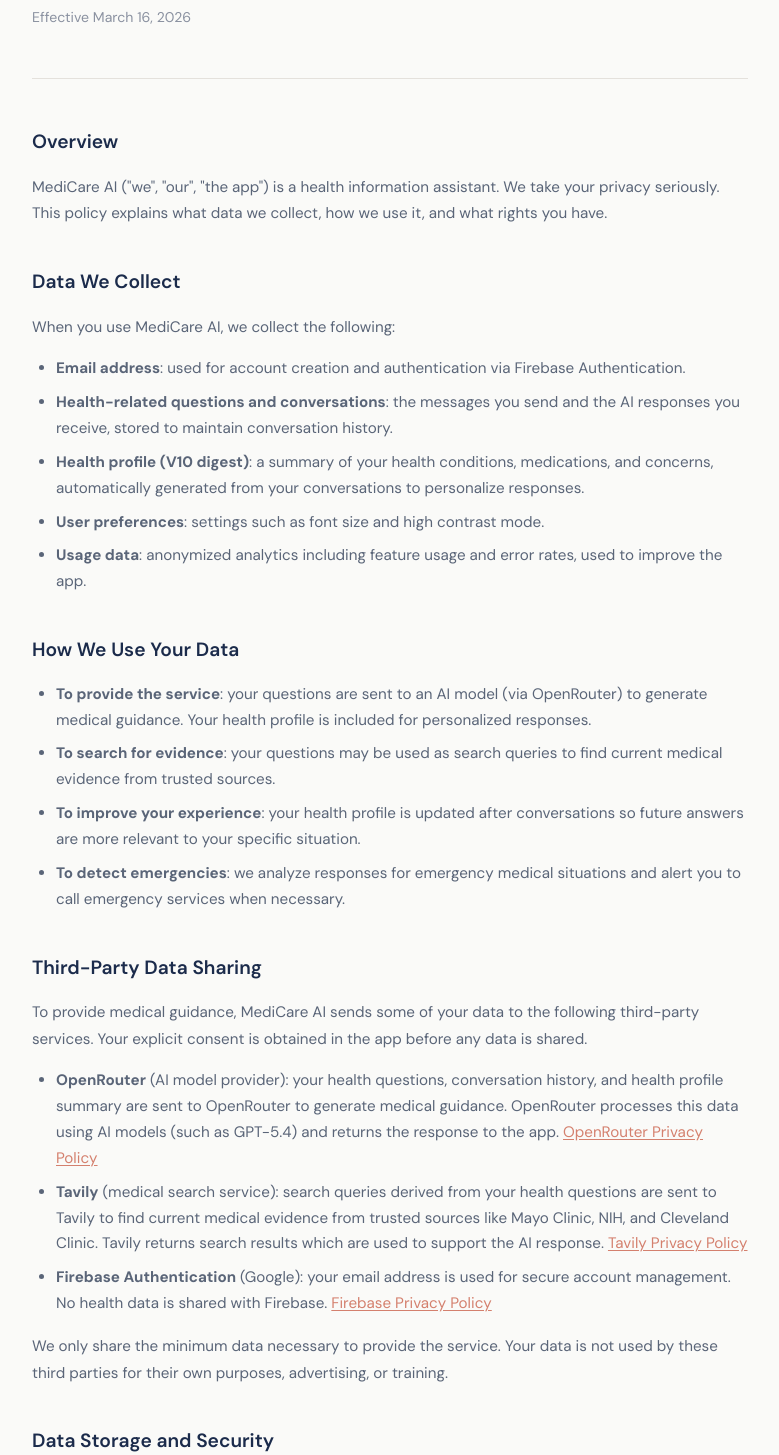
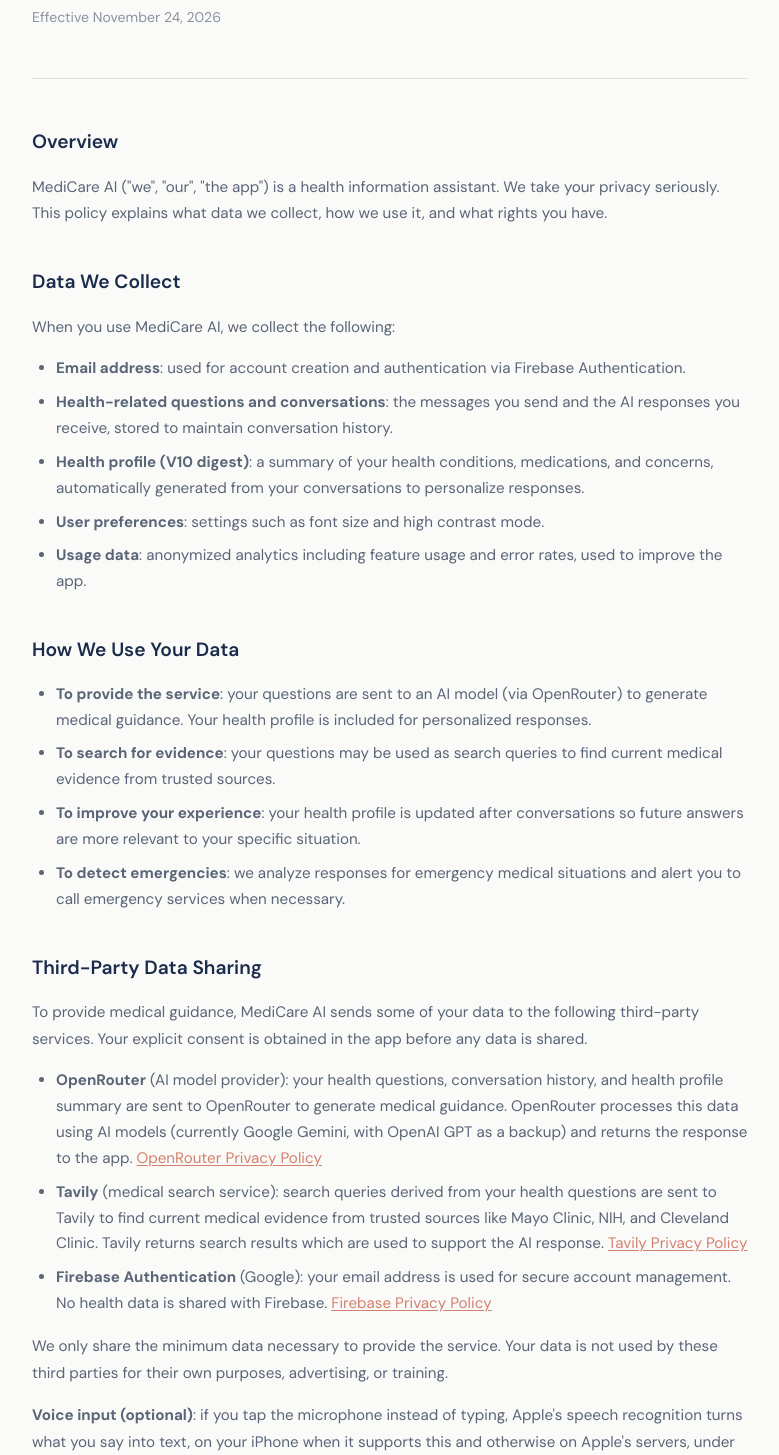
Before and after one commit to AliakbarGhayoori/medicare, a plain HTML site: page website/privacy.html in a window 1280 px wide. Shown: the part 193-1648 px from the top of the page, without its empty margins (250-1029 px from the left). Drawn offline with Linux system fonts and the light colour scheme.

Commit message:
Mention voice input and the current AI model in the privacy policy
The 1.1 app can turn speech into text with Apple's speech recognition,
and since the move to gemini-4-neon the main model is Google Gemini with
OpenAI GPT as the backup.

Co-Authored-By: Claude Opus 5.5 <noreply@anthropic.com>

```diff
--- a/website/privacy.html
+++ b/website/privacy.html
@@ -139,7 +139,7 @@
 <div class="legal">
     <div class="legal-header">
         <h1>Privacy Policy</h1>
-        <p class="date">Effective March 16, 2026</p>
+        <p class="date">Effective November 24, 2026</p>
     </div>
 
     <h2>Overview</h2>
@@ -166,11 +166,12 @@
     <h2>Third-Party Data Sharing</h2>
     <p>To provide medical guidance, MediCare AI sends some of your data to the following third-party services. Your explicit consent is obtained in the app before any data is shared.</p>
     <ul>
-        <li><strong>OpenRouter</strong> (AI model provider): your health questions, conversation history, and health profile summary are sent to OpenRouter to generate medical guidance. OpenRouter processes this data using AI models (such as GPT-5.4) and returns the response to the app. <a href="https://openrouter.ai/privacy">OpenRouter Privacy Policy</a></li>
+        <li><strong>OpenRouter</strong> (AI model provider): your health questions, conversation history, and health profile summary are sent to OpenRouter to generate medical guidance. OpenRouter processes this data using AI models (currently Google Gemini, with OpenAI GPT as a backup) and returns the response to the app. <a href="https://openrouter.ai/privacy">OpenRouter Privacy Policy</a></li>
         <li><strong>Tavily</strong> (medical search service): search queries derived from your health questions are sent to Tavily to find current medical evidence from trusted sources like Mayo Clinic, NIH, and Cleveland Clinic. Tavily returns search results which are used to support the AI response. <a href="https://tavily.com/privacy">Tavily Privacy Policy</a></li>
         <li><strong>Firebase Authentication</strong> (Google): your email address is used for secure account management. No health data is shared with Firebase. <a href="https://firebase.google.com/support/privacy">Firebase Privacy Policy</a></li>
     </ul>
     <p>We only share the minimum data necessary to provide the service. Your data is not used by these third parties for their own purposes, advertising, or training.</p>
+    <p><strong>Voice input (optional)</strong>: if you tap the microphone instead of typing, Apple's speech recognition turns what you say into text, on your iPhone when it supports this and otherwise on Apple's servers, under <a href="https://www.apple.com/legal/privacy/">Apple's Privacy Policy</a>. MediCare AI does not keep or send the recording; only the resulting text is sent, like a typed question. Your iPhone asks for your permission before the microphone is used.</p>
 
     <h2>Data Storage and Security</h2>
     <ul>
--- a/website/sitemap.xml
+++ b/website/sitemap.xml
@@ -26,7 +26,7 @@
   </url>
   <url>
     <loc>https://mediguide.co/privacy</loc>
-    <lastmod>2026-04-02</lastmod>
+    <lastmod>2026-11-24</lastmod>
     <changefreq>monthly</changefreq>
     <priority>0.5</priority>
   </url>
```
